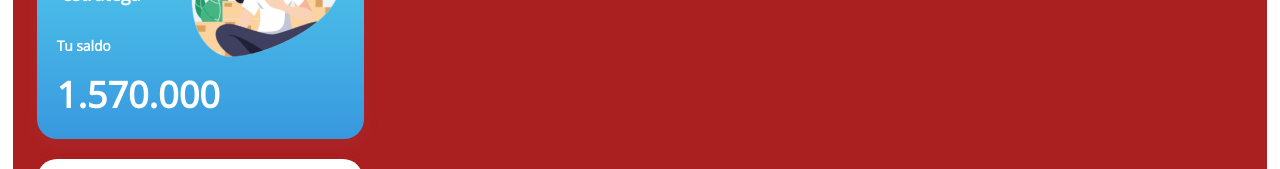
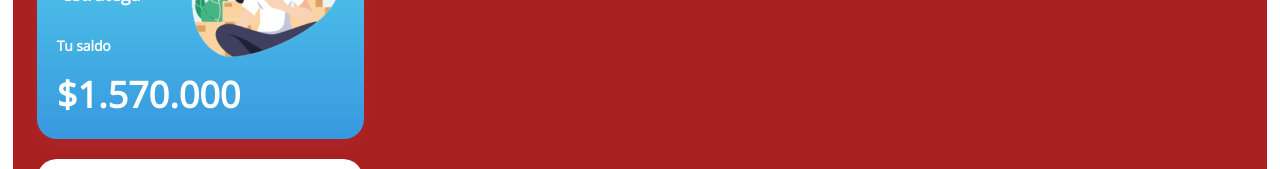
Before and after one commit to StevenEsmar/investment-app-front, a React (Create React App) app: page / in a window 1280 px wide. Shown: the part 210-379 px from the top of the page. Built offline with nearby package versions, Linux system fonts and the light colour scheme.

Commit message:
consume json

```diff
--- a/src/App.js
+++ b/src/App.js
@@ -7,14 +7,17 @@ import Blog from './components/Blog/Blog';
 import Media from './components/Media/Media';
 import Portfolio from './components/Portfolio/Portfolio';
 import Menu from './components/Menu/Menu';
+import data from './data/camila.json';
 
-function App() {
+const dataPersonal = data.map((data) => {
+
+
   return (
     <div className="bodypage">
 
 
       <div className="title">
-        <p className="textheader">Hola, Camila</p>
+      <p className="textheader">Hola, {data.name}</p>
       </div>
       <a href="#notitications"><div className="icon"><img src={iconNotify}/></div></a>
 
@@ -26,8 +29,11 @@ function App() {
       <Menu/>
 
     </div>
+  )
+  }
+)
 
-  );
+function App() {
+  return dataPersonal
 }
-
 export default App;
--- a/src/components/InvestCard/InvestCard.js
+++ b/src/components/InvestCard/InvestCard.js
@@ -1,15 +1,16 @@
 import React from 'react';
 import './stylesInvest.css';
+import data from '../../data/camila.json';
 
-function InvestCard() {
+const dataPersonal = data.map((data) => {
 
     return(
       <div>
         <div className="invest_card">
           <div className="valueCard">
-              <p className="firstText">Eres estratega</p>
+            <p className="firstText">Eres {data.type}</p>
               <p className="secondText">Tu saldo</p>
-              <a className="valueText">1.570.000</a>
+                <a className="valueText">{data.balance}</a>
           </div>
           <div className="imgWoman"/>
         </div>
@@ -17,7 +18,7 @@ function InvestCard() {
         <div className="summary">
             <div className="frame58">
                 <div className="valueFrame58">
-                    <a className="valueFont58">-$30.000</a>
+                    <a className="valueFont58">{data.performance}</a>
                 </div>
                 <div className="textFrame58">
                 <a className="textFont58">Rendimiento</a>
@@ -29,7 +30,7 @@ function InvestCard() {
                 <a className="textFont55">Inversión</a>
                 </div>
                 <div className="valueFrame55">
-                    <a className="valueFont55">$1.600.000</a>
+                    <a className="valueFont55">{data.invest}</a>
                 </div>
             </div>
 
@@ -38,5 +39,9 @@ function InvestCard() {
 
     )
 }
+)
 
+function InvestCard() {
+    return dataPersonal
+}
 export default InvestCard;
--- a/src/components/Media/stylesMedia.css
+++ b/src/components/Media/stylesMedia.css
@@ -281,7 +281,7 @@
         width: 287px;
         height: 32px;
         left: 20px;
-        bottom: 0px;
+        bottom: -8px;
 
         /* Caption 1 */
 
--- /dev/null
+++ b/src/data/camila.json
@@ -0,0 +1,9 @@
+[
+    {
+        "name":"Camila",
+        "invest":"$1.600.000",
+        "balance":"$1.570.000",
+        "performance":"-$30.000",
+        "type":"estratega"
+    }
+]
```
